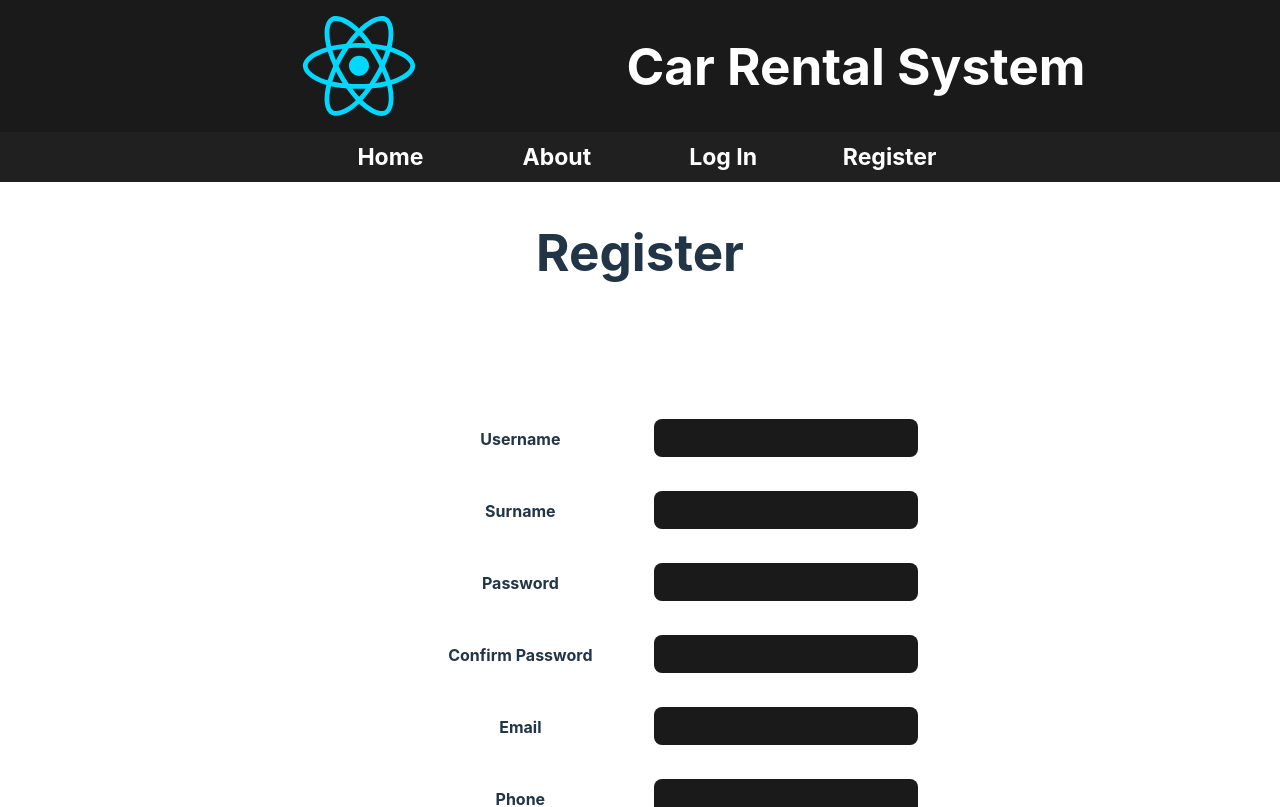
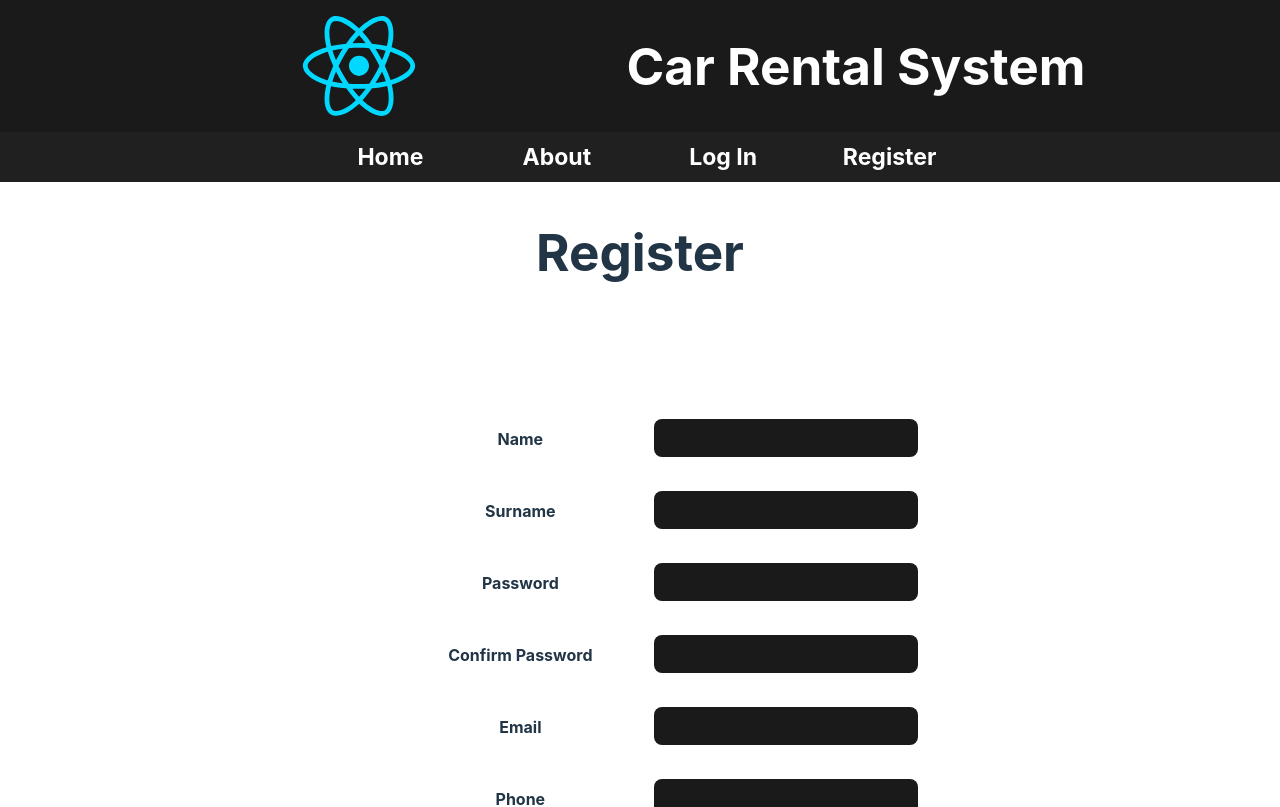
Before and after one commit to DSSCKWA/car-rental-system, a React (Vite) app in the folder frontend/: page /register in a window 1280 px wide. Shown: the top 807 px of the page. Built offline with nearby package versions, Linux system fonts and the light colour scheme; no server answers.

Commit message:
Rename username to name on register page

```diff
--- a/frontend/src/components/RegisterPage.jsx
+++ b/frontend/src/components/RegisterPage.jsx
@@ -5,7 +5,7 @@ export function RegisterPage() {
     const [email, setEmail] = useState('')
     const [password, setPassword] = useState('')
     const [confirmPassword, setConfirmPassword] = useState('')
-    const [username, setUsername] = useState('')
+    const [name, setName] = useState('')
     const [phone, setPhone] = useState('')
     const [surname, setSurname] = useState('')
     const [dateOfBirth, setDateOfBirth] = useState('')
@@ -14,13 +14,13 @@ export function RegisterPage() {
 
     async function handleSubmit(e) {
         e.preventDefault()
-        console.log('submitting form', { email, password, confirmPassword, username, phone, surname, dateOfBirth })
+        console.log('submitting form', { email, password, confirmPassword, name, phone, surname, dateOfBirth })
         const response = await fetch('/api/auth/register', {
             method: 'POST',
             headers: {
                 'Content-Type': 'application/json',
             },
-            body: JSON.stringify({ 'user_email_address': email, password, confirmPassword, 'name': username, 'phone_number': phone, surname, 'date_of_birth': dateOfBirth }),
+            body: JSON.stringify({ 'user_email_address': email, password, confirmPassword, name, 'phone_number': phone, surname, 'date_of_birth': dateOfBirth }),
         })
         const body = await response.json()
         console.log('response', body)
@@ -56,8 +56,8 @@ export function RegisterPage() {
                     <p className='errorMessage'>{error}</p>
                 </div>
                 <div className='form_group'>
-                    <label htmlFor='username'>Username</label>
-                    <input type='text' id='username' name='username' value={username} onChange={e => setUsername(e.target.value)} />
+                    <label htmlFor='name'>Name</label>
+                    <input type='text' id='name' name='name' value={name} onChange={e => setName(e.target.value)} />
                 </div>
                 <div className='form_group'>
                     <label htmlFor='surname'>Surname</label>
```
